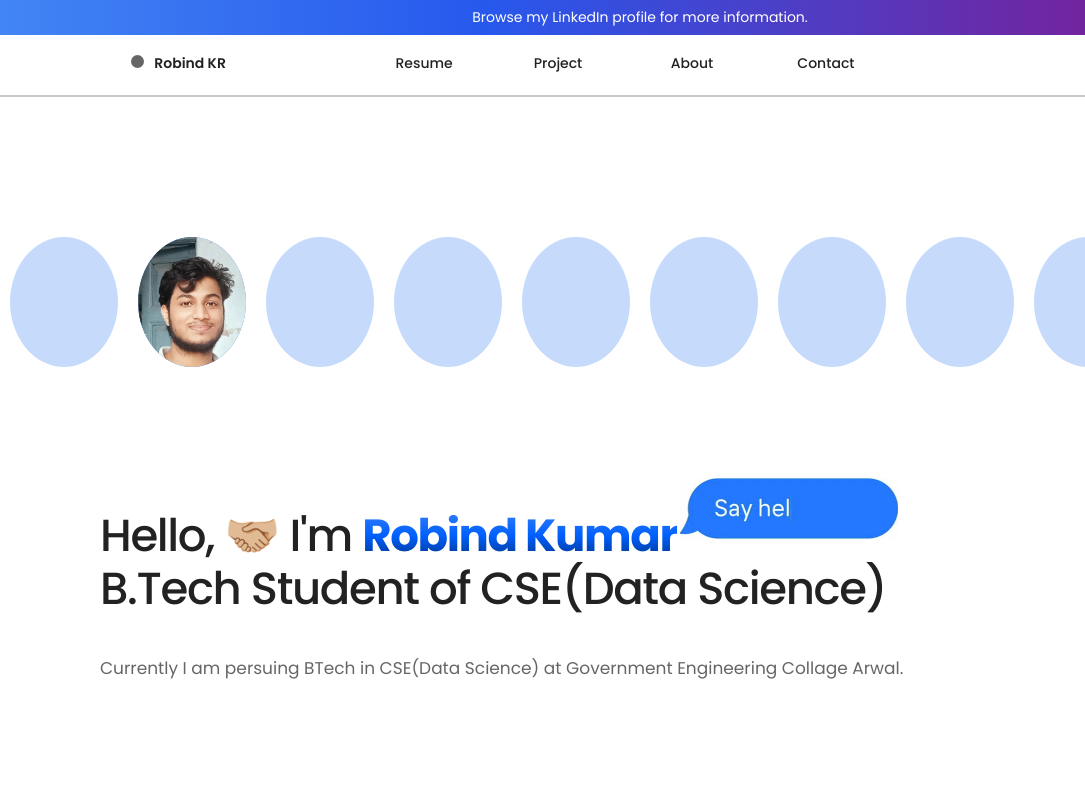
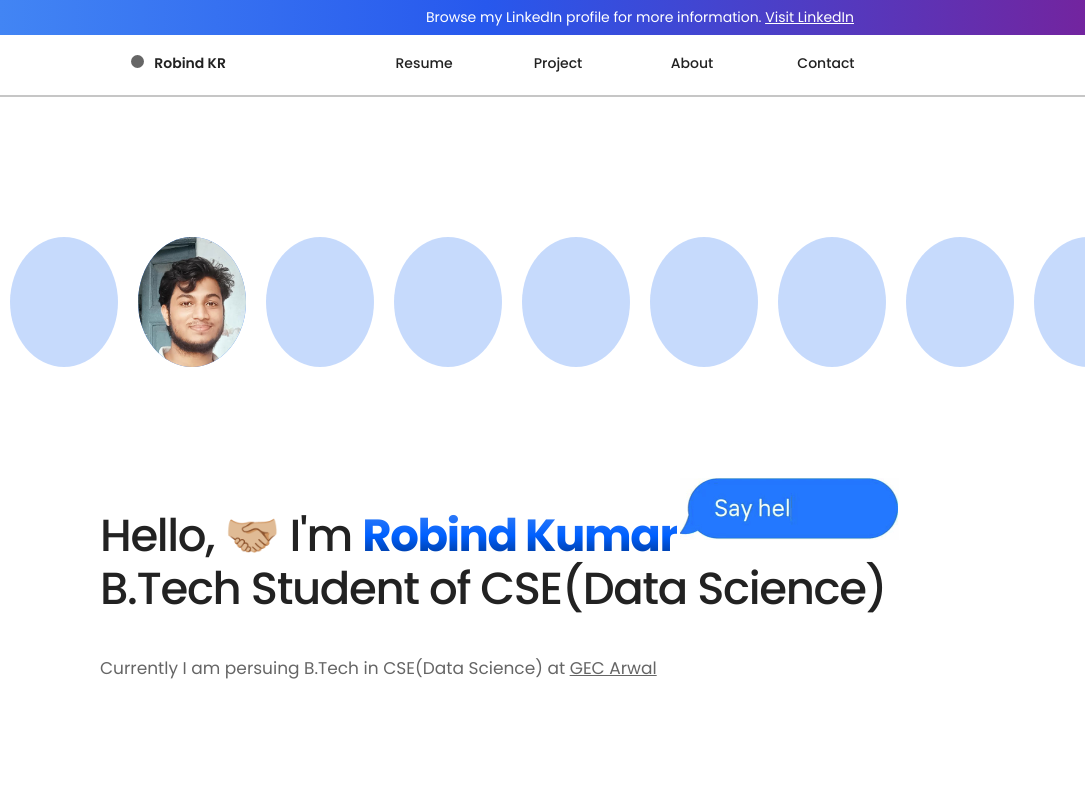
Before and after one commit to K-RD/portfolio, a plain HTML site: page index.html in a window 1280 px wide. Shown: the top 800 px of the page, 0-1085 px from the left. Drawn offline with Linux system fonts and the light colour scheme.

Commit message:
Minor fixes

```diff
--- a/index.html
+++ b/index.html
@@ -10,7 +10,18 @@
   <body>
     <div id="top">
       <div class="top-info">
-        <p>Browse my LinkedIn profile for more information.</p>
+        <p>
+          Browse my LinkedIn profile for more information.
+          <a
+            style="color: #fff"
+            href="https://www.linkedin.com/in/kumarrobind386"
+            target="_blank"
+            rel="noopener noreferrer">
+            <span style="text-decoration: underline" class="linkedin">
+              Visit LinkedIn
+            </span>
+          </a>
+        </p>
       </div>
 
       <!-- Navigation bar  -->
@@ -19,8 +30,7 @@
           <img
             style="margin-right: 10px"
             src="icons/Ellipse 4.svg"
-            alt="Ellipse"
-          />Robind KR
+            alt="Ellipse" />Robind KR
         </div>
 
         <ul class="navbar">
@@ -73,8 +83,7 @@
             object-fit: cover;
           "
           src="icons/robind.jpg"
-          alt="robind"
-        />
+          alt="robind" />
       </div>
       <div class="profile profile3"></div>
       <div class="profile profile4"></div>
@@ -93,8 +102,8 @@
         <br />B.Tech Student of CSE(Data Science)
       </p>
       <p class="normal-text">
-        Currently I am persuing BTech in CSE(Data Science) at Government
-        Engineering Collage Arwal.
+        Currently I am persuing B.Tech in CSE(Data Science) at
+        <a style="color: #000" href="https://www.gecarwal.ac.in/">GEC Arwal</a>
       </p>
     </div>
 
@@ -139,12 +148,12 @@
         <img
           style="margin-right: 10px"
           src="icons/Ellipse 4.svg"
-          alt="Ellipse"
-        />Robind KR
+          alt="Ellipse" />Robind KR
       </p>
       <p class="copyright normal-text">
-        Copyright https://k-rd.github.io/portfolio/ 2023. All ights reserved.
-        All other trademarks are the property of their respective owners.
+        Copyright <span> &copy; </span> https://k-rd.github.io/portfolio 2023.
+        All ights reserved. All other trademarks are the property of their
+        respective owners.
       </p>
     </div>
   </body>
```
